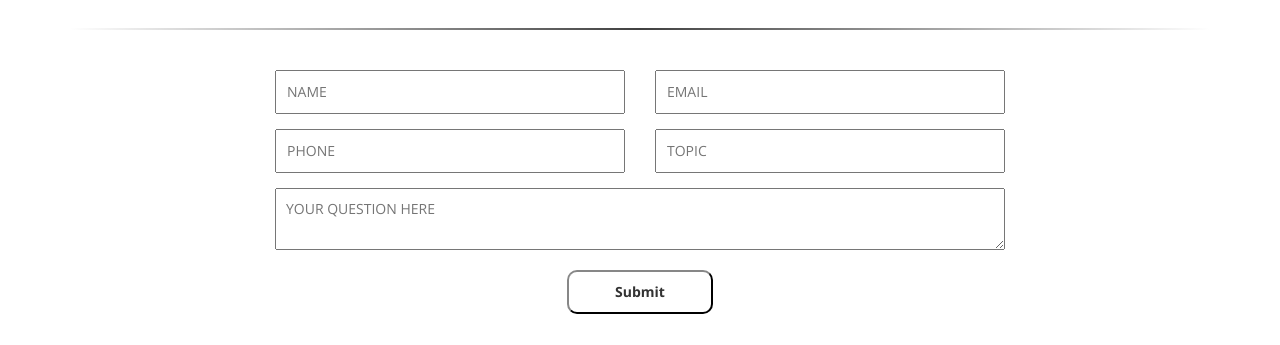
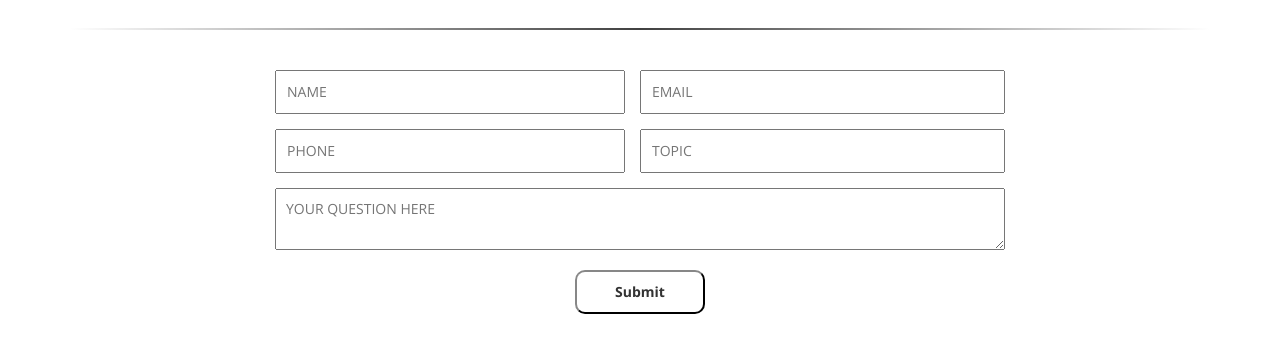
Before and after one commit to gedhean/portifolio-responsivo, a website: page contato.html in a window 1280 px wide. Shown: the part 607-952 px from the top of the page. Drawn offline with nearby package versions, Linux system fonts and the light colour scheme.

Commit message:
contact finished

```diff
--- a/sass/templates/_contato.sass
+++ b/sass/templates/_contato.sass
@@ -33,6 +33,7 @@ form
 		padding-left: 0
 	.col2
 		padding-right: 0
+		padding-left: 0
 
 	input,
 	textarea
@@ -50,7 +51,7 @@ form
 		background-color: transparent
 		display: table !important
 		margin: 0 auto
-		width: 20%
+		width: 130px
 		padding: 10px
 		border-color: #333
 		&:hover
```
Also changed, not shown: css/contato.css.
